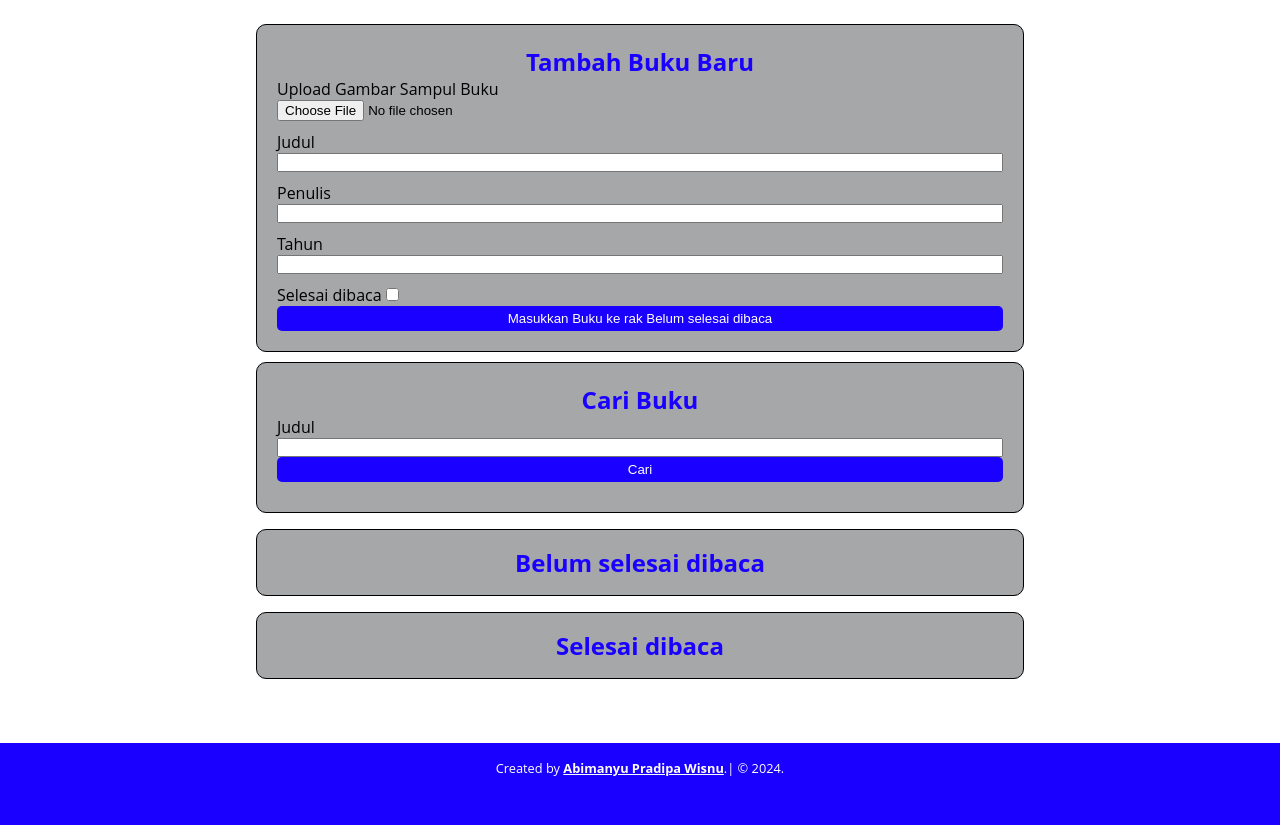
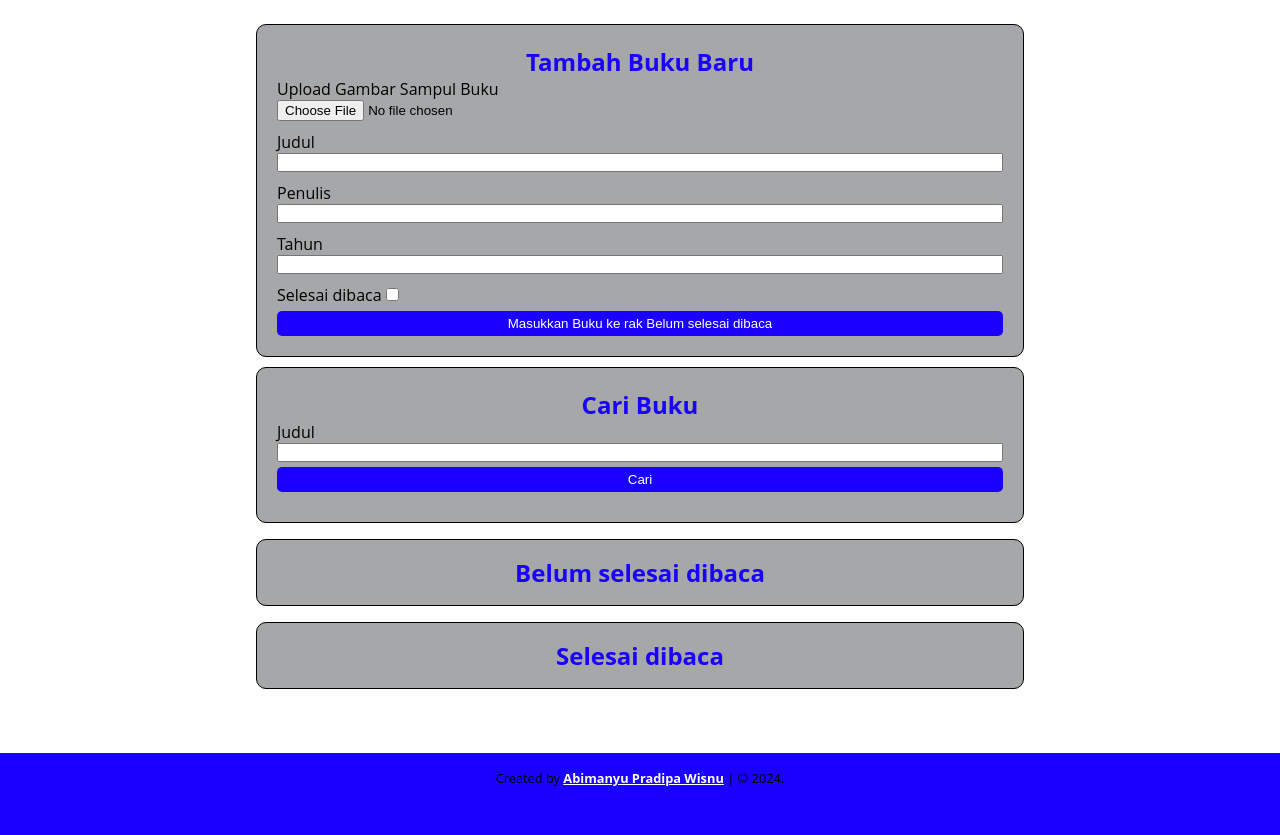
Before and after one commit to abimanyupw/bookshelf, a plain HTML site: page index.html in a window 1280 px wide. Shown: the part 85-920 px from the top of the page. Drawn offline with Linux system fonts and the light colour scheme.

Commit message:
Add files via upload

```diff
--- a/styles.css
+++ b/styles.css
@@ -57,6 +57,7 @@ main {
   width: 100%;
   padding: 5px;
   cursor: pointer;
+  margin-top: 5px;
 }
 
 /* Book shelf styles */
@@ -131,7 +132,6 @@ footer {
 }
 footer .credits {
   font-size: 0.8rem;
-  color: white;
 }
 
 footer .credits a {
```
